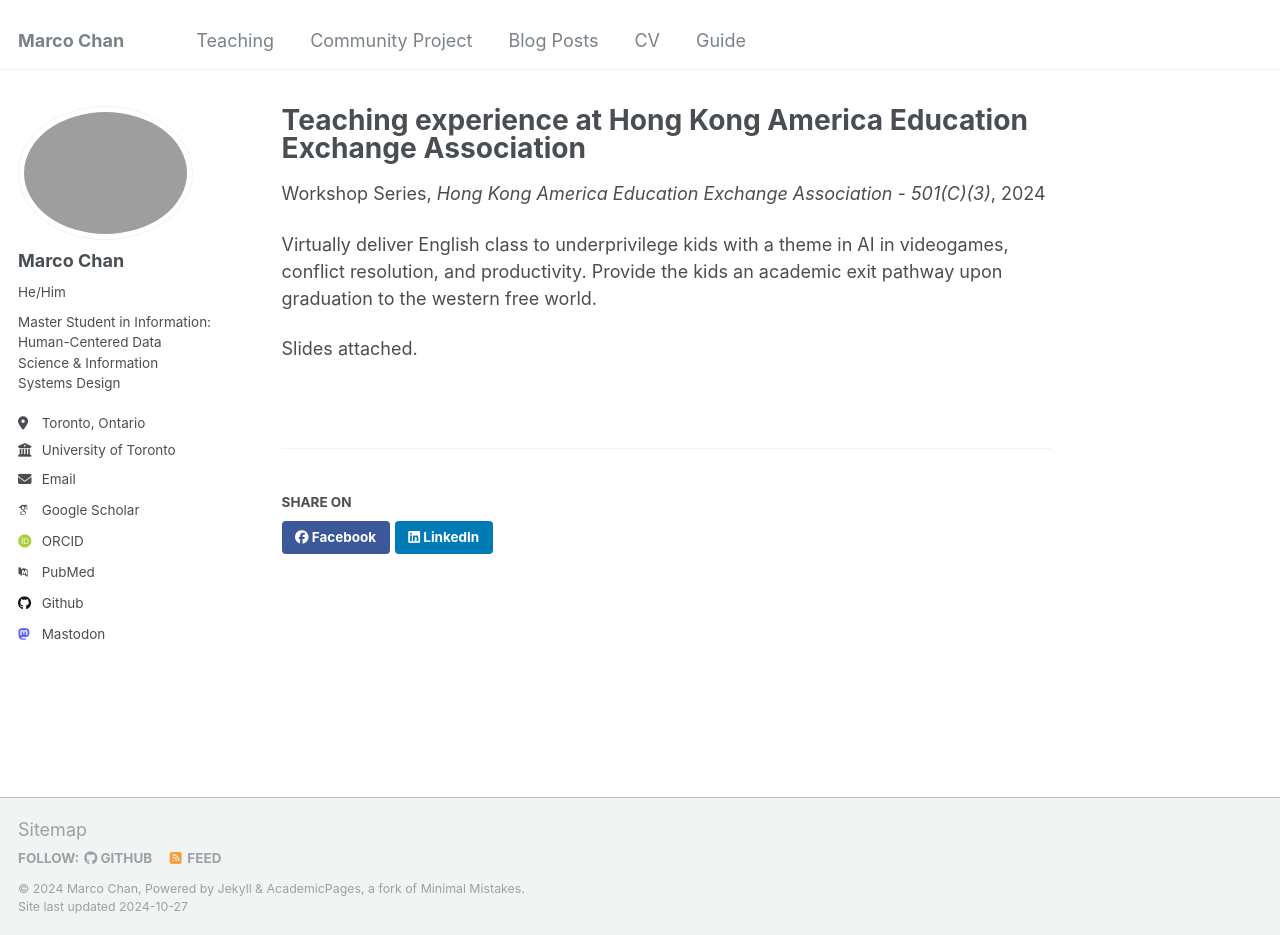
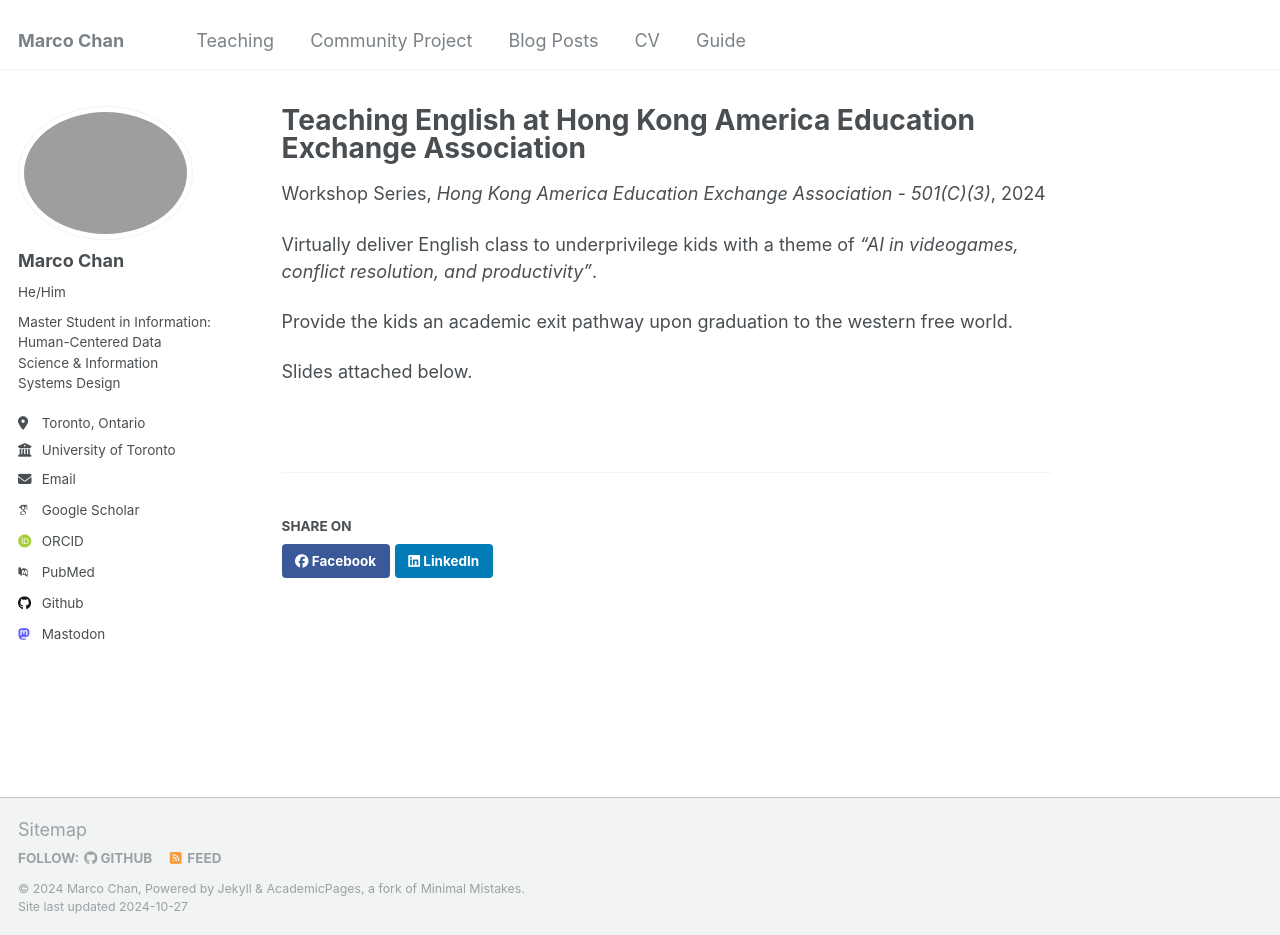
Before and after one commit to Marco-ProspectivePhD/home, a Jekyll site: the page built from _teaching/2024-Teaching Experience.md, in a window 1280 px wide and 935 px high. Built offline with Jekyll 4.4.1, drawn with Linux system fonts in a browser that asks for light colours; some web fonts are replaced.

Commit message:
Update 2024-Teaching Experience.md

```diff
--- a/_teaching/2024-Teaching Experience.md
+++ b/_teaching/2024-Teaching Experience.md
@@ -1,5 +1,5 @@
 ---
-title: "Teaching experience at Hong Kong America Education Exchange Association"
+title: "Teaching English at Hong Kong America Education Exchange Association"
 collection: teaching
 type: "Workshop Series"
 permalink: /teaching/
@@ -8,6 +8,8 @@ date: 2024-06-03
 location: "Virtual, California, United States of America"
 ---
 
-Virtually deliver English class to underprivilege kids with a theme in AI in videogames, conflict resolution, and productivity. Provide the kids an academic exit pathway upon graduation to the western free world.
+Virtually deliver English class to underprivilege kids with a theme of *"AI in videogames, conflict resolution, and productivity"*.
 
-Slides attached.
+Provide the kids an academic exit pathway upon graduation to the western free world.
+
+Slides attached below.
```
